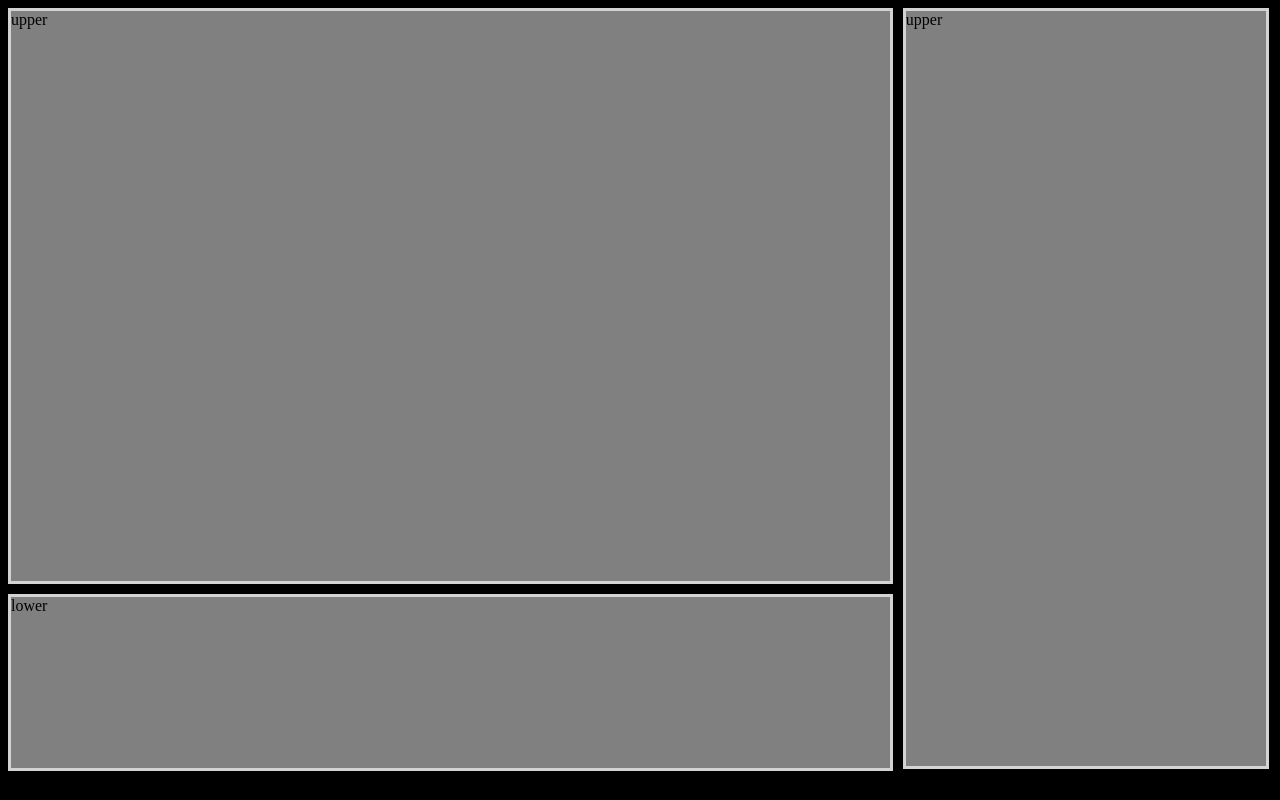
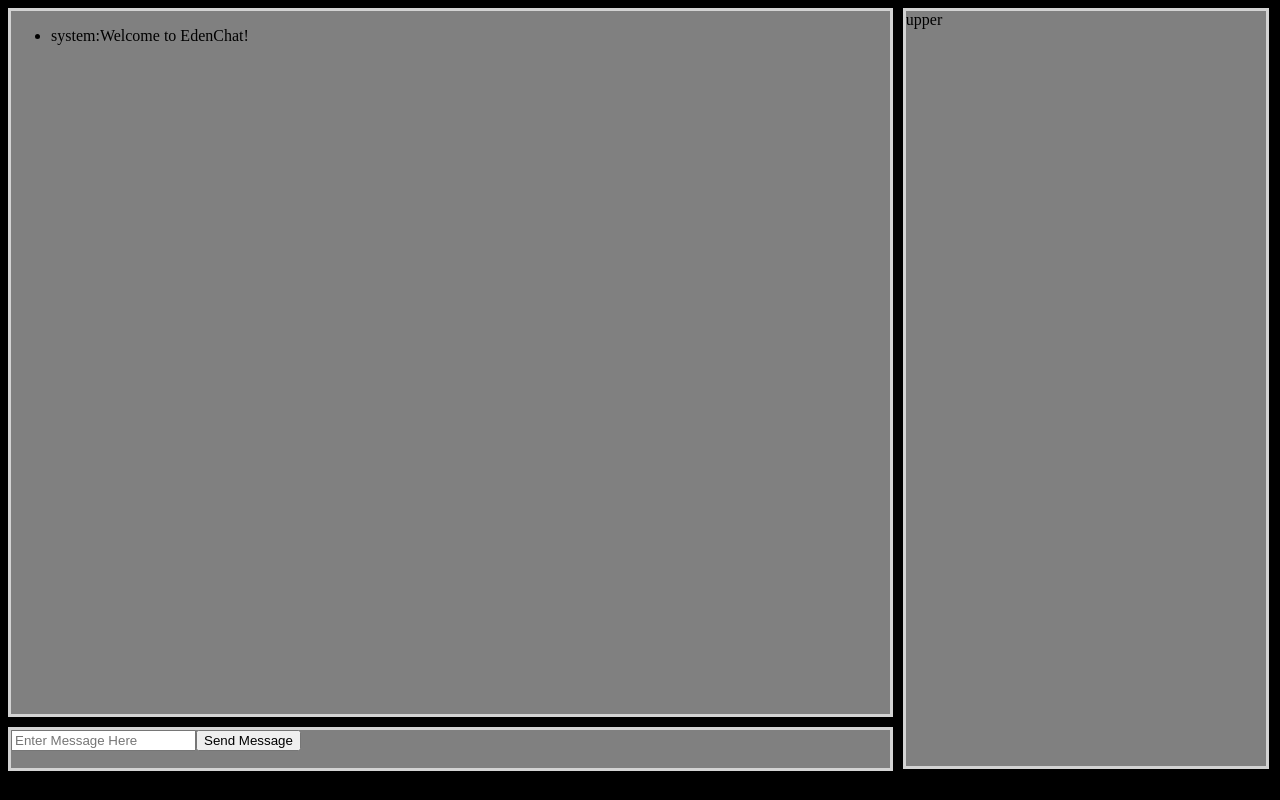
Before and after one commit to EdenOttleyHodgson/EdenChat, a Vue app: page /menu in a window 1280 px wide. Both pictures are taken after a click on the button "Begin Chatting". Built offline with nearby package versions, Linux system fonts and the light colour scheme.

Commit message:
implemented adding messages to the message area and client side sending

```diff
--- a/package.json
+++ b/package.json
@@ -11,6 +11,8 @@
   },
   "dependencies": {
     "vue": "^3.3.4",
+    "vue-cookies": "^1.8.3",
+    "vue-local-storage": "^0.1.3",
     "vue-router": "^4.0.13"
   },
   "devDependencies": {
--- /dev/null
+++ b/src/assets/main.css
@@ -0,0 +1,5 @@
+    .box{
+        color: black;
+        background: gray;
+        border: 3px solid lightgray;
+    }
--- a/src/components/ChatWindow.vue
+++ b/src/components/ChatWindow.vue
@@ -1,5 +1,25 @@
 <script lang='ts'>
+    import MessageArea from '@/components/MessageArea.vue'
+    import MessageInputBox from '@/components/MessageInputBox.vue'
+    import CurrentUsersBox from '@/components/CurrentUsersBox.vue'
+    var username = localStorage.getItem("name")
     export default{
+        data() {
+
+        },
+        components: {
+            MessageArea,
+            MessageInputBox,
+            CurrentUsersBox
+        },
+        methods:{
+            onMessageSent(msg: string){
+                if(username) {
+                    (this.$refs.messageAreaRef as InstanceType<typeof MessageArea>)
+                        .addMessage(username, msg)
+                }
+            }
+        }
     }
 </script>
 
@@ -8,18 +28,12 @@
     <div class = "flex-container">
         <!--left most chat window box-->
         <div class="flex-child" :style="{width: '70%', marginRight: '5px'}">
-            <div class="box" :style="{height: '75%', marginBottom: '5px'}">
-                upper
-            </div>
-            <div class="box" :style="{height: '22.5%', marginTop: '10px'}">
-                lower
-            </div>
+            <MessageArea ref="messageAreaRef"/>
+            <MessageInputBox @message-sent="(msg) => onMessageSent(msg)" />
         </div>
         <!--right most current users box-->
         <div class="flex-child" :style="{width: '29%', marginLeft:'5px'}">
-            <div class="box" :style="{height: '99.35%'}">
-                upper
-            </div>
+            <CurrentUsersBox/>
         </div>
     </div>
 </template>
@@ -31,22 +45,4 @@
         min-height: 95vh;
     }
 
-
-    .box{
-        color: black;
-        background: gray;
-        border: 3px solid lightgray;
-    }
-    .magenta{
-        background: magenta;
-    }
-    .green{
-        background:green;
-    }
-    .yellow{
-        background:yellow;
-    }
-    .red{
-        background:red;
-    }
 </style>
--- /dev/null
+++ b/src/components/CurrentUsersBox.vue
@@ -0,0 +1,9 @@
+<script lang = 'ts'>
+    export default{}
+</script>
+
+<template>
+    <div class="box" :style="{height: '99.35%'}">
+        upper
+    </div>
+</template>
--- a/src/components/MainMenu.vue
+++ b/src/components/MainMenu.vue
@@ -5,7 +5,7 @@
             openChat() {
                 router.push('/chat')
             }
-        }
+        },
     }
 </script>
 
--- /dev/null
+++ b/src/components/MessageArea.vue
@@ -0,0 +1,45 @@
+<script lang='ts'>
+    let currentId = 0
+    interface message {
+        id: number,
+        sender: string,
+        content: string
+    }
+    export default {
+        data() {
+            let messageList: message[] = [{
+                        id:currentId++,
+                        sender:"system",
+                        content:"Welcome to EdenChat!"
+                    }
+                ]
+            return {
+                messageList
+            }
+        },
+        methods: {
+            addMessage(sender: string, content: string) {
+                console.log("add message called: " + sender + " " + content)
+                this.messageList.push({
+                    id: currentId++,
+                    sender: sender,
+                    content: content
+                })
+                this.messageList.forEach((msg) => {
+                    console.log(msg.id +"," +msg.sender +"," + msg.content)
+                })
+            }
+        },
+        expose: ['addMessage']
+    }
+</script>
+
+<template>
+    <div class="box" :style="{height: '92.5%', marginBottom: '5px'}">
+        <ul>
+            <li v-for="message in messageList" :key="message.id">
+                {{message.sender + ":" + message.content}}
+            </li>
+        </ul>
+    </div>
+</template>
--- /dev/null
+++ b/src/components/MessageInputBox.vue
@@ -0,0 +1,22 @@
+<script lang = 'ts'>
+    export default{
+        emits: ['messageSent'],
+        data() {
+            return {
+                currentMessage: ''
+            }
+        },
+        methods: {
+            sendMessage(){
+                this.$emit('messageSent', this.currentMessage)
+            }
+        }
+    }
+</script>
+
+<template>
+    <div class="box" :style="{height: '5%', marginTop: '10px'}">
+        <input v-model="currentMessage" placeholder="Enter Message Here"/>
+        <button @click="sendMessage">Send Message</button>
+    </div>
+</template>
--- a/src/main.ts
+++ b/src/main.ts
@@ -2,7 +2,11 @@
 import { createApp } from 'vue'
 import App from './App.vue'
 import router from './router'
+import '@/assets/main.css';
 const app = createApp(App)
-
 app.use(router)
 app.mount('#app')
+
+if (localStorage.getItem("name") === null) {
+    localStorage.setItem("name", "Anonymous")
+}
```
Also changed, not shown: 1 other file (tests, documents, lock files or other folders).
